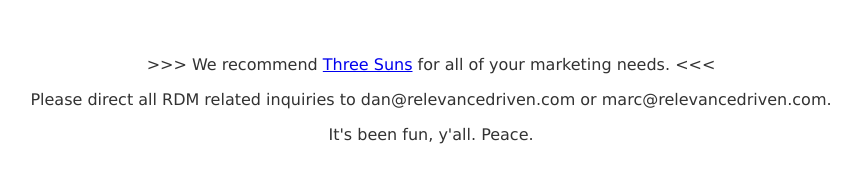
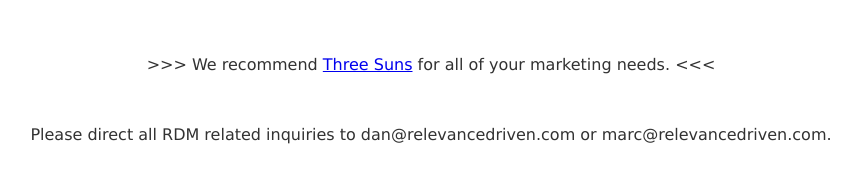
Before and after one commit to RelevanceDriven/relevancedriven.github.io, a plain HTML site: page index.html in a window 1280 px wide. Shown: the part 411-594 px from the top of the page, without its empty margins (209-1070 px from the left). Drawn offline with Linux system fonts and the light colour scheme.

Commit message:
copy and layout tweek

```diff
--- a/index.html
+++ b/index.html
@@ -12,8 +12,8 @@
 <br>
 <br>
 <p> >>> We recommend <a href="http://www.threesunsexperience.com/">Three Suns</a> for all of your marketing needs. <<< </p>
+<br>
 <p>Please direct all RDM related inquiries to dan@relevancedriven.com or marc@relevancedriven.com.</p>
-<p>It's been fun, y'all. Peace.</p>
 </font></center>
 </body>
 </html>
```
